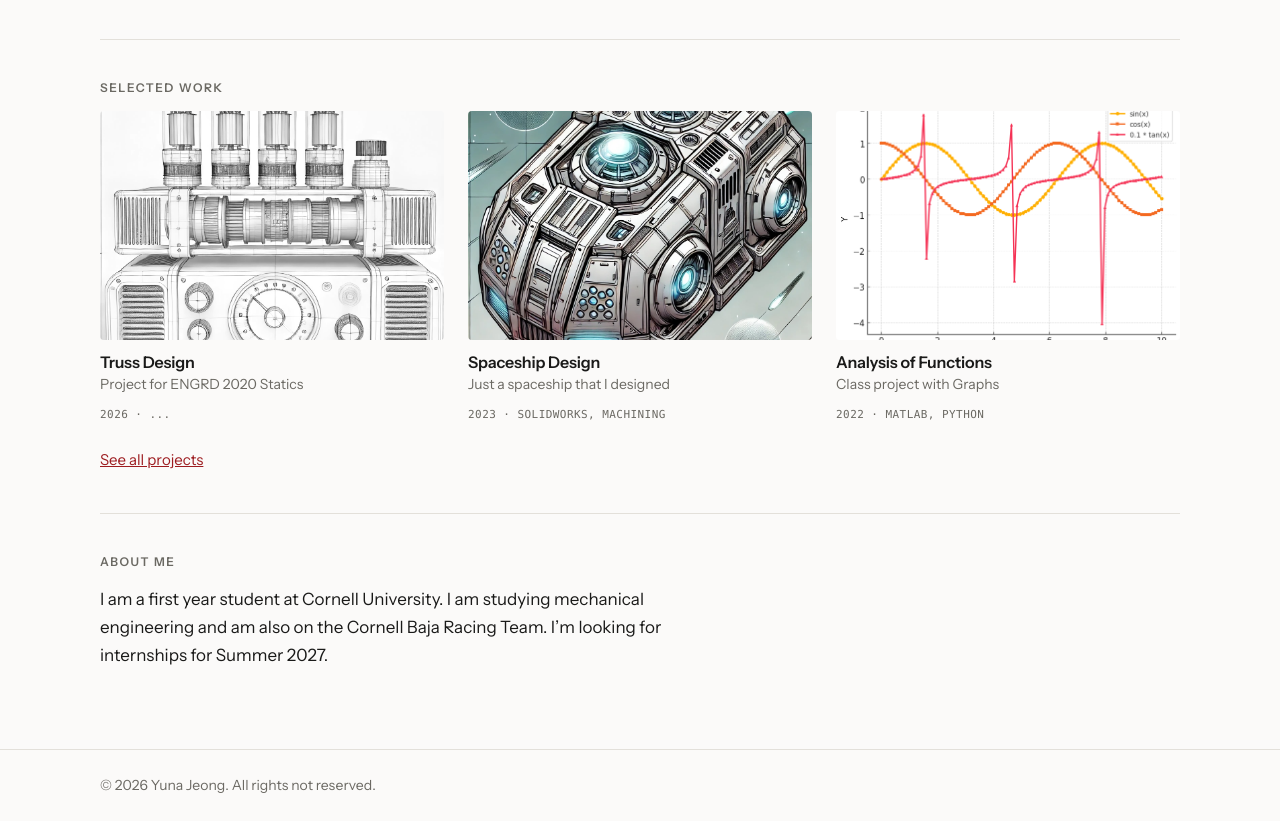
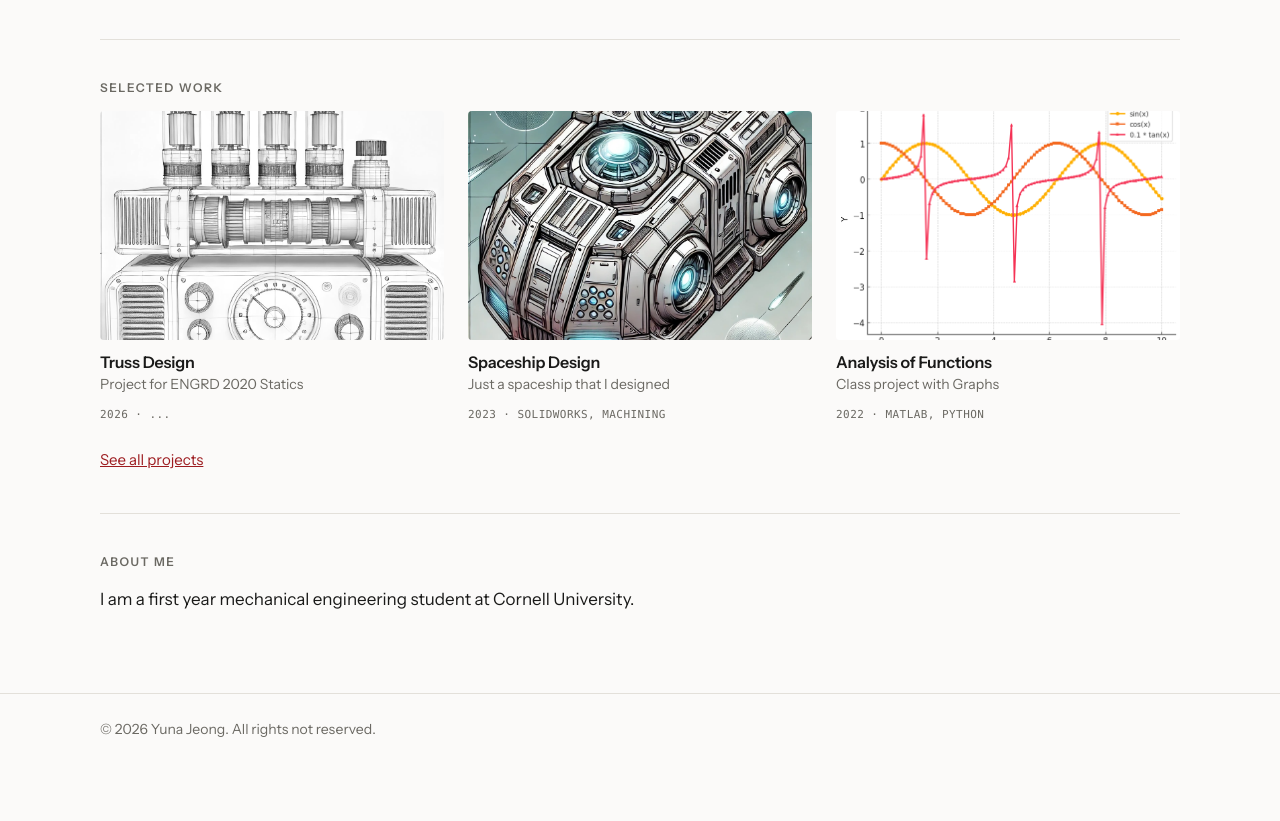
Before and after one commit to yjeong8/portfolio, a Jekyll site: the page built from index.md, in a window 1280 px wide and 1091 px high, cut to the strip 270-1091 px from the top of the window. Built offline with Jekyll 4.4.1, drawn with Linux system fonts in a browser that asks for light colours.

Commit message:
small edits

```diff
--- a/index.md
+++ b/index.md
@@ -5,4 +5,4 @@ title: Home
 
 ## About me
 
-I am a first year student at Cornell University. I am studying mechanical engineering and am also on the Cornell Baja Racing Team. I'm looking for internships for Summer 2027.
+I am a first year mechanical engineering student at Cornell University.
```
